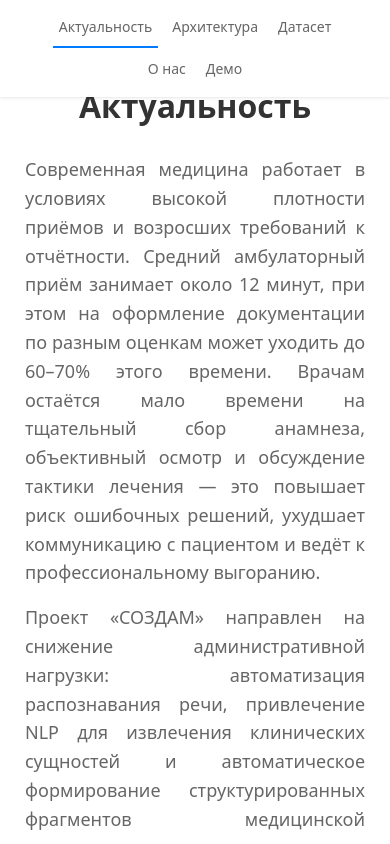
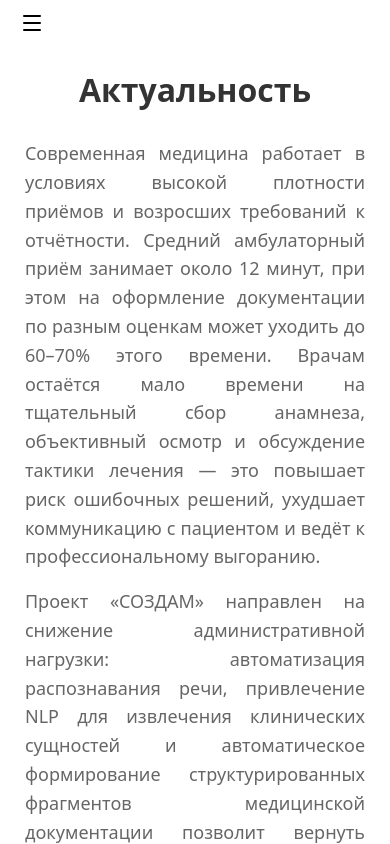
Before and after one commit to daniilmiagkov/sozdam-landing, a Vue app: page /#relevance in a window 390 px wide. Shown: the top 844 px of the page. Built offline with nearby package versions, Linux system fonts and the light colour scheme.

Commit message:
fix styles for header and add burger for nav

```diff
--- a/package.json
+++ b/package.json
@@ -12,6 +12,7 @@
   },
   "dependencies": {
     "@vueuse/core": "^13.1.0",
+    "lucide-vue-next": "^0.539.0",
     "motion-v": "^1.0.1",
     "radix-vue": "^1.9.17",
     "scss": "^0.2.4",
--- a/src/components/Header.vue
+++ b/src/components/Header.vue
@@ -1,5 +1,6 @@
 <script setup lang="ts">
-import { computed } from 'vue'
+import { computed, ref } from 'vue'
+import { Menu, X } from 'lucide-vue-next' // иконки бургер и крестик
 import { useRoute } from 'vue-router'
 
 const items = [
@@ -11,15 +12,38 @@ const items = [
 ]
 
 const route = useRoute()
-const activeLink = computed(() => {
-  return route?.hash?.replace('#', '') || ''
-})
+const activeLink = computed(() => route?.hash?.replace('#', '') || '')
+
+const isMenuOpen = ref(false)
+const toggleMenu = () => (isMenuOpen.value = !isMenuOpen.value)
 </script>
 
 <template>
   <header :class="$style.header">
     <nav :class="$style.nav">
-      <ul :class="$style.list">
+      <!-- Бургер для мобилки -->
+      <button
+        :class="$style.burger"
+        aria-label="Меню"
+        @click="toggleMenu"
+      >
+        <Menu
+          v-if="!isMenuOpen"
+          :size="24"
+        />
+        <X
+          v-else
+          :size="24"
+        />
+      </button>
+
+      <!-- Список меню -->
+      <ul
+        :class="[
+          $style.list,
+          isMenuOpen && $style.open,
+        ]"
+      >
         <li
           v-for="item in items"
           :key="item.link"
@@ -27,10 +51,11 @@ const activeLink = computed(() => {
             $style.item,
             item.link === activeLink && $style.active,
           ]"
+          @click="isMenuOpen = false"
         >
           <a
+            :href="`#${item.link}`"
             :class="$style.link"
-            :href="`#${item.link}`"
           >{{ item.text }}</a>
         </li>
       </ul>
@@ -44,31 +69,65 @@ const activeLink = computed(() => {
   top: 0;
   left: 0;
   right: 0;
-  background: rgba(255, 255, 255, 0.95);
-  backdrop-filter: blur(8px);
+  background: rgba(255, 255, 255);
   z-index: var(--z-header);
+  padding: 0 var(--container-padding);
+  height: var(--header-height);
   display: flex;
-  align-items: center;
-  padding: 0 var(--container-padding);
-  box-shadow: var(--shadow-sm);
 }
 
 .nav {
   width: min(1200px, 100%);
   margin: 0 auto;
+  display: flex;
+  justify-content: space-between;
+  align-items: center;
+}
+
+@media (min-width: 641px) {
+  .nav {
+    justify-content: center;
+  }
+}
+
+.burger {
+  display: none;
+  background: none;
+  border: none;
+  padding: 0;
+  cursor: pointer;
+
+  @media (max-width: 640px) {
+    display: block;
+  }
 }
 
 .list {
   display: flex;
-  justify-content: center;
   gap: var(--space-lg);
   margin: 0;
   padding: 10px;
   list-style: none;
 
   @media (max-width: 640px) {
-    gap: var(--space-sm);
-    flex-wrap: wrap;
+    position: absolute;
+    top: var(--header-height);
+    left: 0;
+    right: 0;
+    background: white;
+    flex-direction: column;
+    align-items: center;
+    gap: var(--space-md);
+    padding: var(--space-md);
+    transform: translateY(-150%);
+    transition: transform 0.3s ease;
+    box-shadow: var(--shadow-md);
+  }
+}
+
+.open {
+  @media (max-width: 640px) {
+    transform: translateY(0);
   }
 }
 
@@ -83,7 +142,6 @@ const activeLink = computed(() => {
     right: 0;
     height: 2px;
     background: var(--color-accent);
-    transition: opacity var(--transition-fast);
   }
 }
 
@@ -99,9 +157,5 @@ const activeLink = computed(() => {
   &:hover {
     color: var(--color-accent);
   }
-
-  @media (max-width: 640px) {
-    padding: 0.375rem;
-  }
 }
 </style>
--- a/src/style.css
+++ b/src/style.css
@@ -21,6 +21,7 @@
   --space-md: clamp(1rem, 2vw, 1.5rem);
   --space-lg: clamp(1.5rem, 3vw, 2rem);
   --space-xl: clamp(2rem, 4vw, 3rem);
+  --space-2xl: clamp(3rem, 4vw, 5rem);
 
   /* Layout */
   --container-padding: clamp(1rem, 5vw, 2rem);
@@ -67,6 +68,13 @@
   text-rendering: optimizeLegibility;
 }
 
+/* Для экранов меньше 640px */
+@media (max-width: 640px) {
+  :root {
+    --header-height: 3rem; /* любое другое значение */
+  }
+}
+
 /* Base styles */
 *,
 *::before,
```
Also changed, not shown: 1 other file (tests, documents, lock files or other folders).
